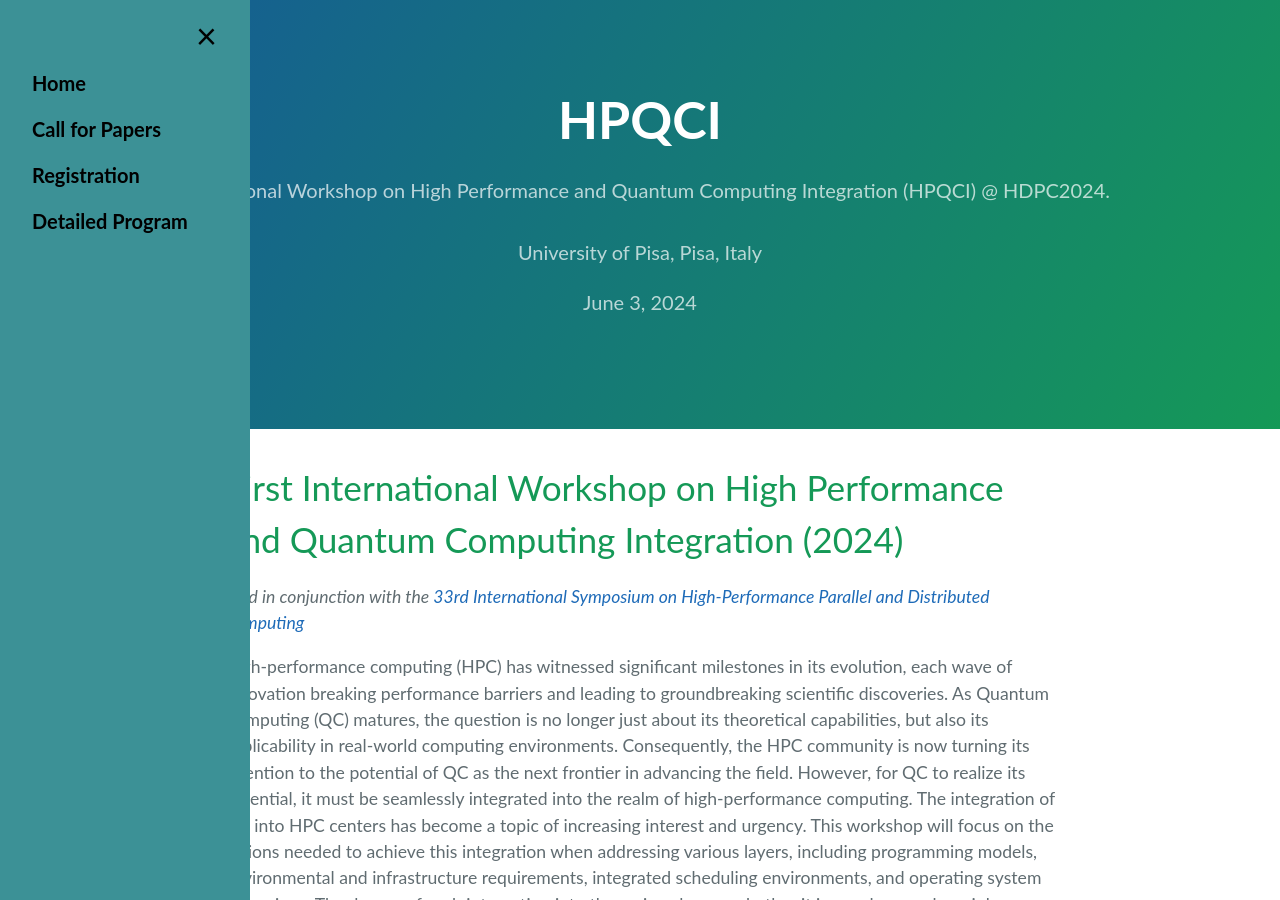
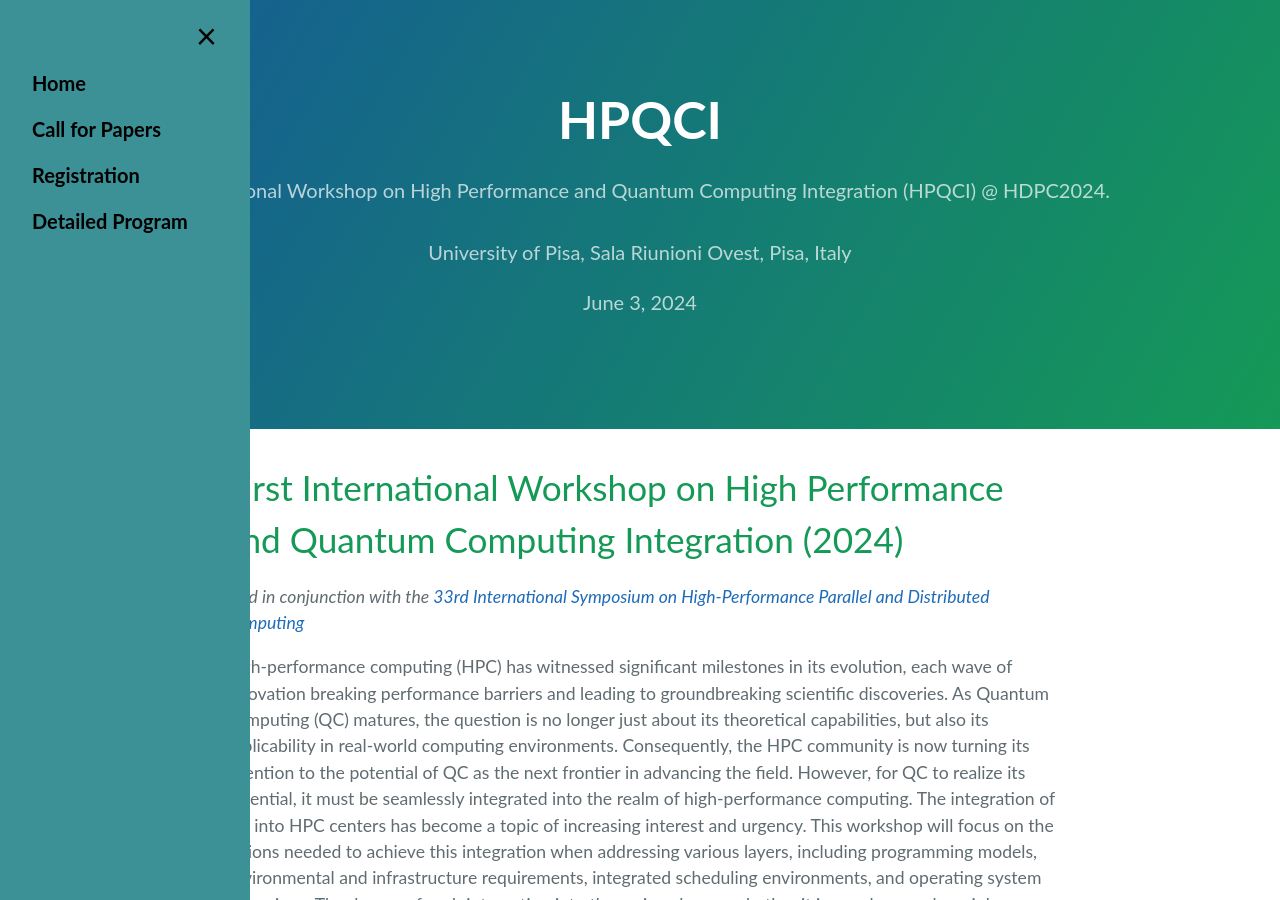
Before and after one commit to HPQCI/HPQCI.github.io, a Jekyll site: the page built from index.md, in a window 1280 px wide and 900 px high. Built offline with Jekyll 4.4.1, drawn with Linux system fonts in a browser that asks for light colours.

Commit message:
add workshop room

```diff
--- a/_config.yml
+++ b/_config.yml
@@ -1,7 +1,7 @@
 title: HPQCI
 description: International Workshop on High Performance and Quantum Computing Integration (HPQCI) @ HDPC2024.
 header: First International Workshop on High Performance and Quantum Computing Integration (2024)
-where: University of Pisa, Pisa, Italy
+where: University of Pisa, Sala Riunioni Ovest, Pisa, Italy
 when: June 3, 2024
 show_downloads: false
 google_analytics:
```
